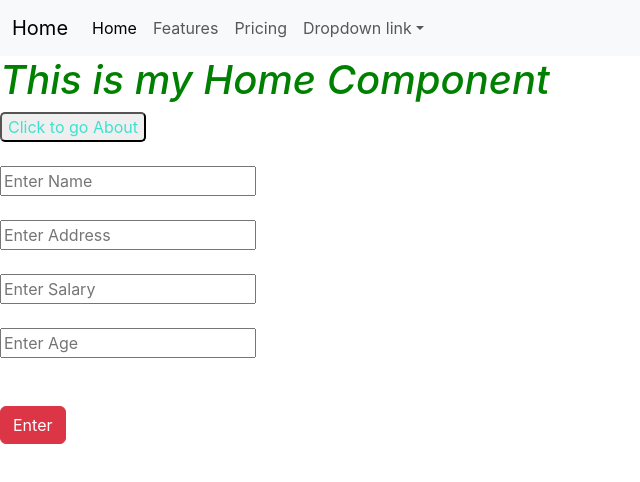
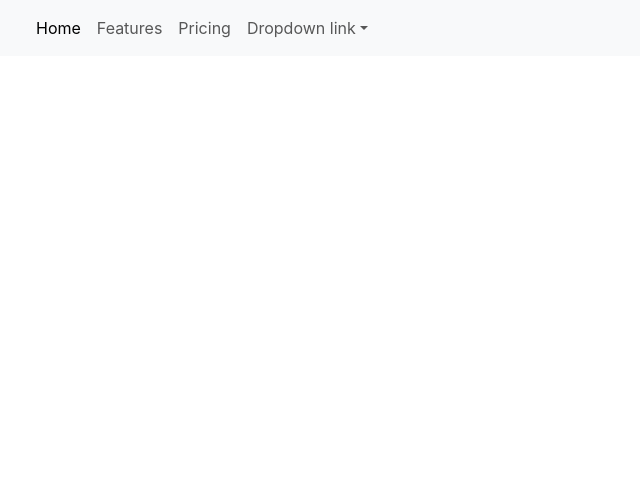
Before and after one commit to WathsalaYahampath/RMAD-practice, a React (Create React App) app: page / in a window 1280 px wide. Shown: the top 482 px of the page, without its empty margins (0-640 px from the left). Built offline with nearby package versions, Linux system fonts and the light colour scheme.

Commit message:
Home 2 for hooks

```diff
--- a/src/App.js
+++ b/src/App.js
@@ -1,11 +1,12 @@
 import HomeComponent from "./pages/Home/HomeComponent";
 import AboutComponent from "./pages/About/AboutComponent";
+import Home02Component from "./pages/Home02/Home02Component";
 
 function App() {
   return (
     <div className="App">
 
-     <HomeComponent/>
+     <Home02Component/>
     </div>
   );
 }
--- a/src/pages/Home/HomeComponent.js
+++ b/src/pages/Home/HomeComponent.js
@@ -6,6 +6,7 @@ import { useEffect, useState } from "react";
 
 
 function HomeComponent(){
+    //state ccreation
     const[name,setName]=useState("")
     const[address,setAddress]=useState("")
     const[salary,setSalary]=useState("")
--- /dev/null
+++ b/src/pages/Home02/Home02Component.js
@@ -0,0 +1,20 @@
+import Navbar from "../../components/Navigation/Navbar";
+
+
+function Home02Component(){
+
+    return(
+        <div>
+            <Navbar header="Home"></Navbar>
+            <div className="col">
+
+            </div>
+            <div className="col">
+
+            </div>
+        </div>
+
+    );
+}
+
+export default Home02Component;
```
Also changed, not shown: src/pages/Home02/Home02.css (added).
